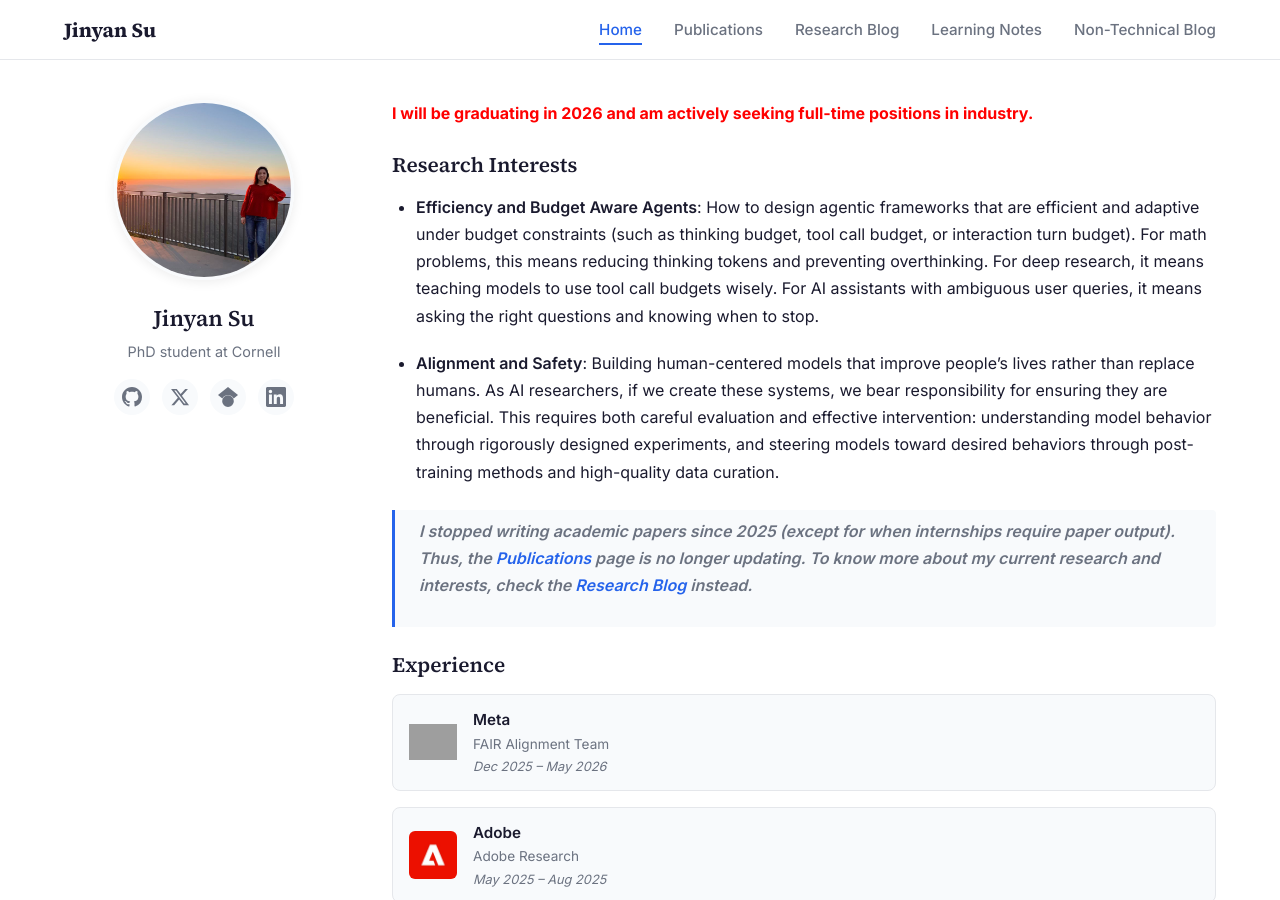
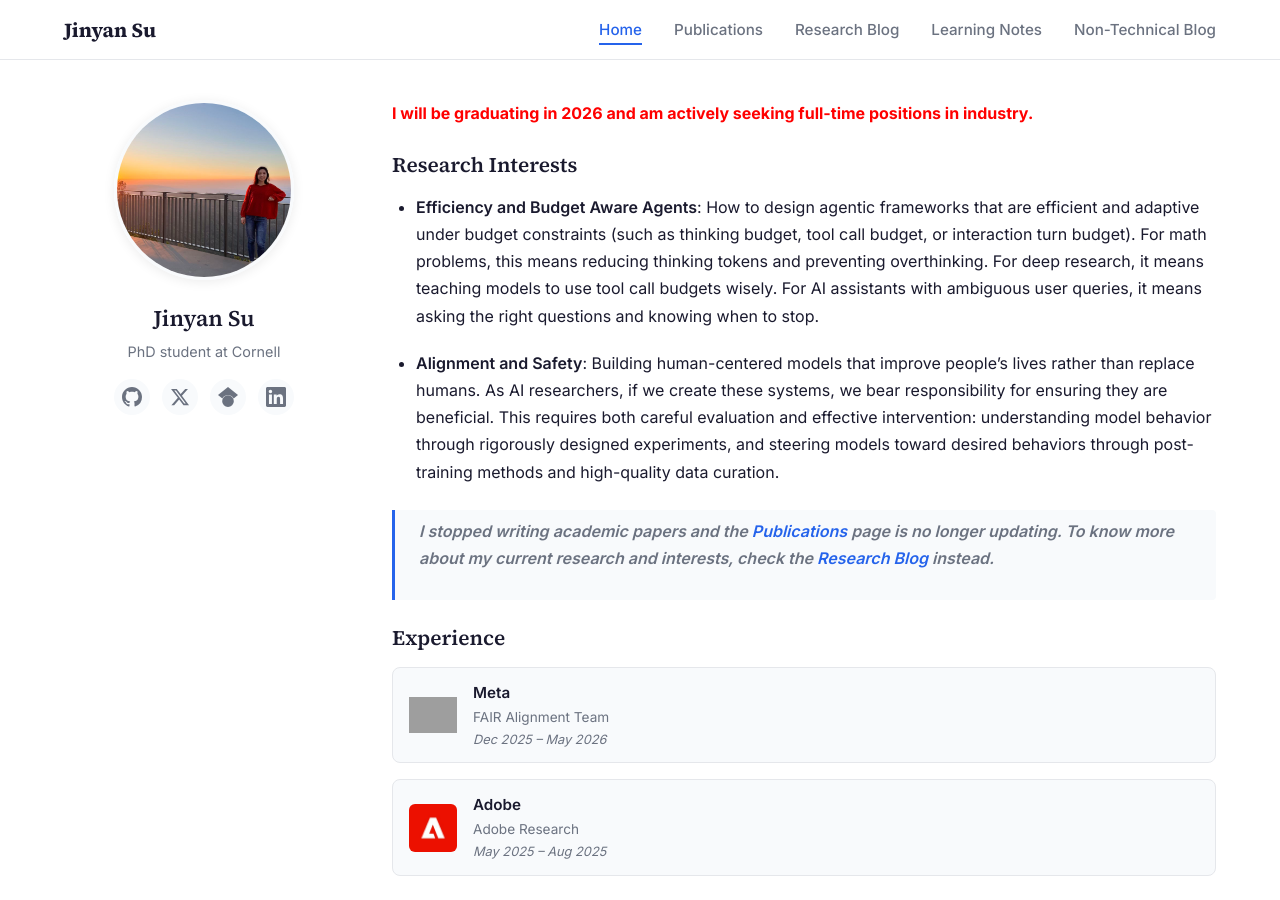
Before and after one commit to JinyanSu1/jinyansu1.github.io, a Jekyll site: the page built from index.md, in a window 1280 px wide and 900 px high. Built offline with Jekyll 4.4.1, drawn with Linux system fonts in a browser that asks for light colours; grey boxes are pictures that could not be loaded.

Commit message:
Update publications notice

```diff
--- a/index.md
+++ b/index.md
@@ -12,7 +12,7 @@ permalink: /
 
 - **Alignment and Safety**: Building human-centered models that improve people's lives rather than replace humans. As AI researchers, if we create these systems, we bear responsibility for ensuring they are beneficial. This requires both careful evaluation and effective intervention: understanding model behavior through rigorously designed experiments, and steering models toward desired behaviors through post-training methods and high-quality data curation.
 
-> **I stopped writing academic papers since 2025 (except for when internships require paper output). Thus, the [Publications](/publications/) page is no longer updating. To know more about my current research and interests, check the [Research Blog](/research-blog/) instead.**
+> **I stopped writing academic papers and the [Publications](https://jinyansu1.github.io/publications/) page is no longer updating. To know more about my current research and interests, check the [Research Blog](https://jinyansu1.github.io/research-blog/) instead.**
 
 ## Experience
 
```
